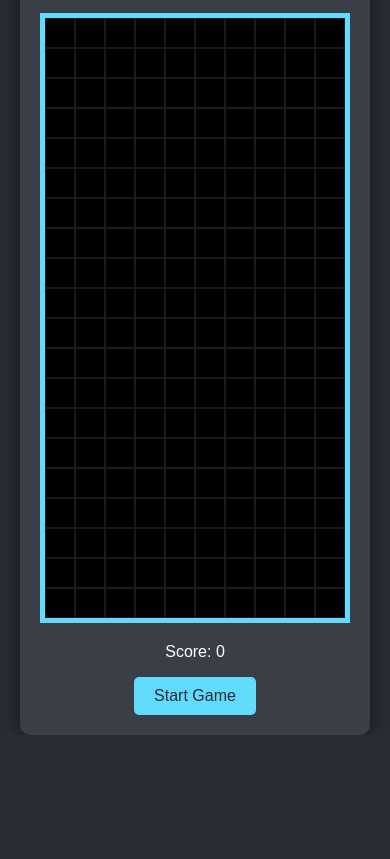
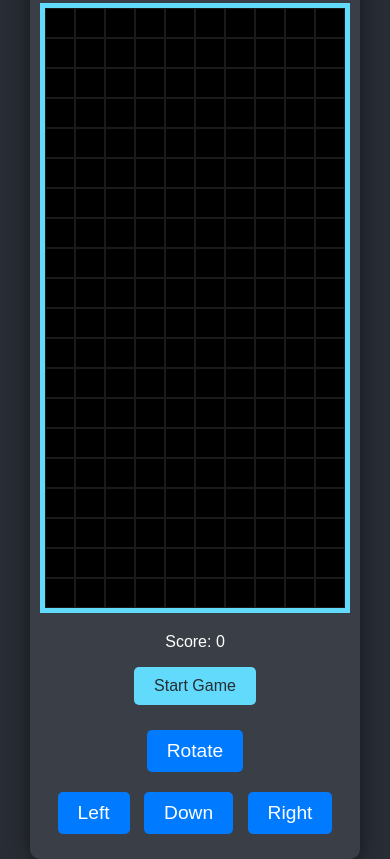
Before and after one commit to christianbarrios/tetris, a plain HTML site: page index.html in a window 390 px wide. Shown: the part 119-978 px from the top of the page. Before the commit the page ends 854 px from the top, so only its background shows below. Drawn offline with Linux system fonts and the light colour scheme.

Commit message:
add tetris

```diff
--- a/index.html
+++ b/index.html
@@ -15,7 +15,20 @@
         <p>Score: <span id="score">0</span></p>
         <button id="start-button">Start Game</button>
     </div>
+
+    <div class="touch-controls">
+        <div class="row">
+            <button id="rotate-button">Rotate</button>
+        </div>
+        <div class="row">
+            <button id="left-button">Left</button>
+            <button id="down-button">Down</button>
+            <button id="right-button">Right</button>
+        </div>
+    </div>
 </div>
+
+
 
 
     <script src="script.js"></script>
--- a/script.js
+++ b/script.js
@@ -2,6 +2,11 @@ document.addEventListener('DOMContentLoaded', () => {
     const gameBoard = document.getElementById('game-board');
     const scoreDisplay = document.getElementById('score');
     const startButton = document.getElementById('start-button');
+
+    const leftButton = document.getElementById('left-button');
+    const rightButton = document.getElementById('right-button');
+    const downButton = document.getElementById('down-button');
+    const rotateButton = document.getElementById('rotate-button');
 
     const width = 10;
     const height = 20;
@@ -414,6 +419,11 @@ document.addEventListener('DOMContentLoaded', () => {
     }
 
     startButton.addEventListener('click', startGame);
+    leftButton.addEventListener('click', moveLeft);
+    rightButton.addEventListener('click', moveRight);
+    downButton.addEventListener('click', moveDown);
+    rotateButton.addEventListener('click', rotate);
+
 
     initBoard(); // Initialize board on page load
 });
--- a/style.css
+++ b/style.css
@@ -71,3 +71,45 @@ button {
 button:hover {
     background-color: #21a1f1;
 }
+
+
+
+/* Estilos para los controles táctiles */
+.touch-controls {
+    display: none; /* Oculto por defecto en desktop */
+    margin-top: 20px;
+    text-align: center;
+}
+
+.touch-controls .row {
+    margin-bottom: 10px;
+}
+
+.touch-controls button {
+    font-size: 1.2rem;
+    padding: 10px 20px;
+    margin: 5px;
+    cursor: pointer;
+    background-color: #007bff;
+    color: white;
+    border: none;
+    border-radius: 5px;
+}
+
+/* Media Query para mostrar los controles en dispositivos móviles */
+@media (max-width: 768px) {
+    .touch-controls {
+        display: block; /* Muestra los controles táctiles en pantallas pequeñas */
+    }
+
+    .game-container {
+        padding: 10px;
+    }
+
+    #game-board {
+        width: 300px;
+        height: 600px;
+        grid-template-columns: repeat(10, 30px);
+        grid-template-rows: repeat(20, 30px);
+    }
+}
```
